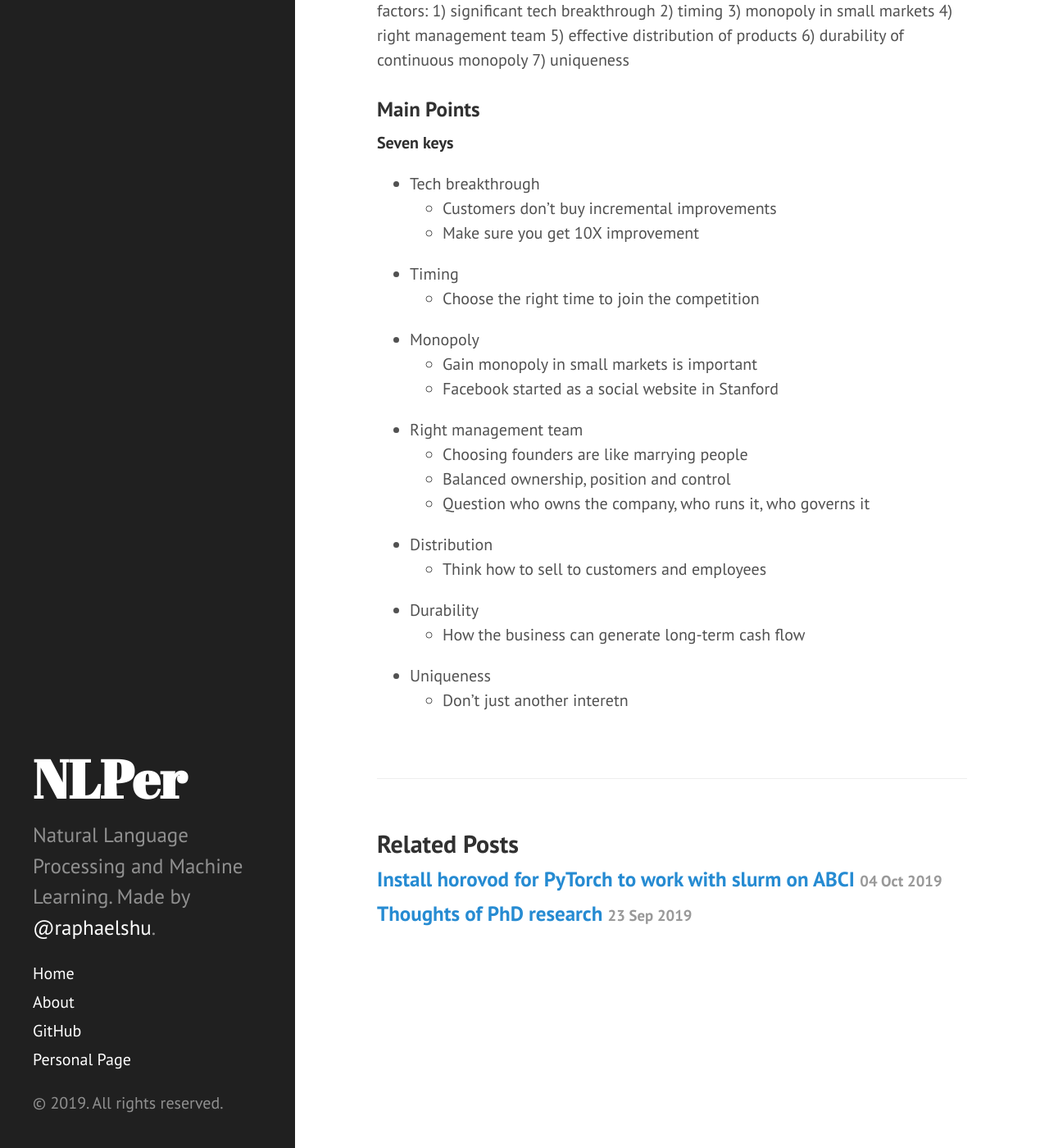
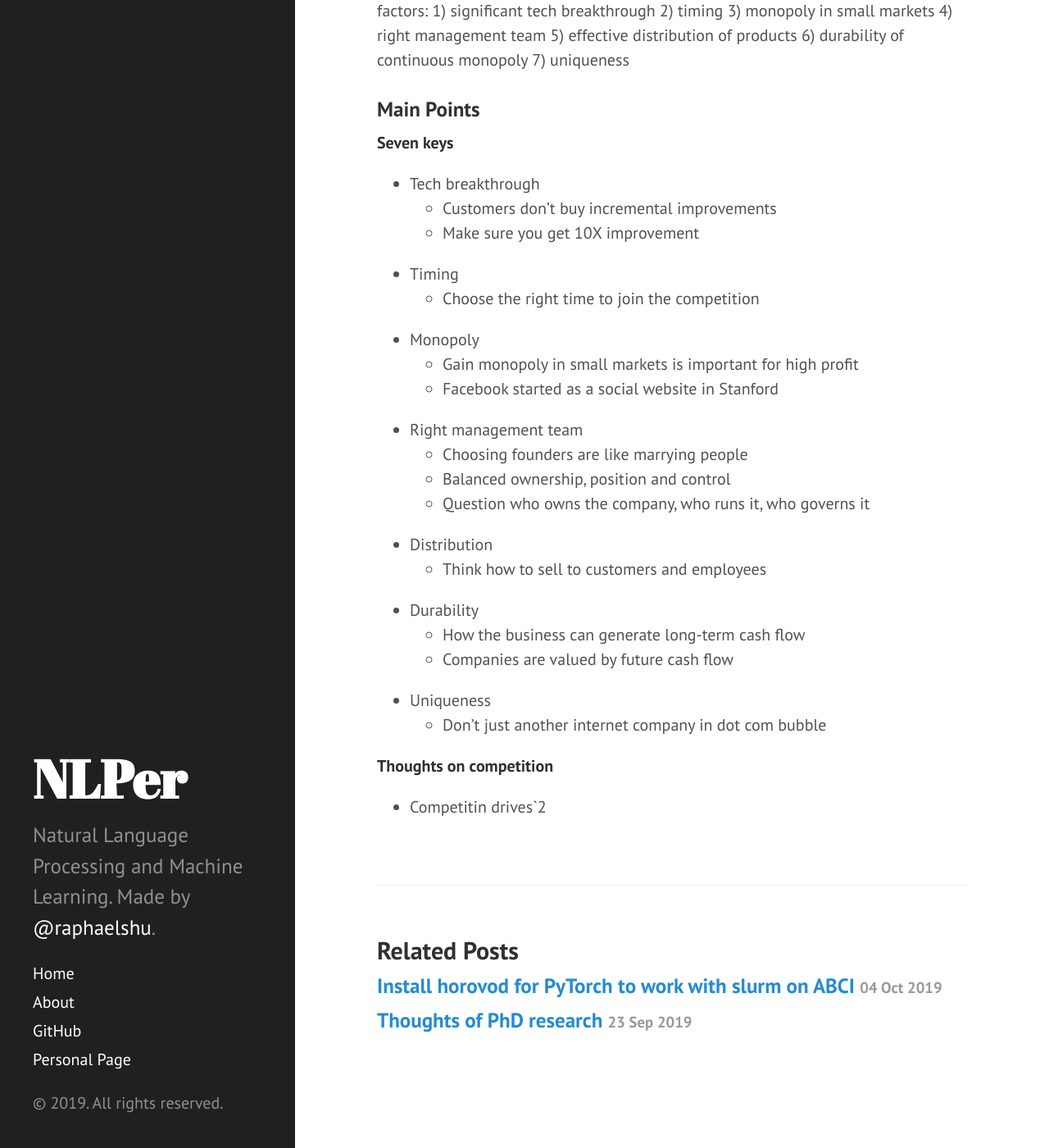
Before and after one commit to zomux/nlper, a Jekyll site: the page built from _posts/2019-10-13-book-review-zero-to-one.md, in a window 1280 px wide and 1400 px high, scrolled down 395 px. Shown: the whole window at 82% size. Built offline with Jekyll 4.4.1, drawn with Linux system fonts in a browser that asks for light colours; our own code applies the rules of GitHub Pages for plain Markdown files; comment, search, counter and statistics services are not loaded.

Commit message:
_posts/2019-10-13-book-review-zero-to-one.md updated from https://stackedit.io/

```diff
--- a/_posts/2019-10-13-book-review-zero-to-one.md
+++ b/_posts/2019-10-13-book-review-zero-to-one.md
@@ -23,7 +23,7 @@ Key Message: To successfully run a startup, the founders have to consider seven
 - Timing
 	- Choose the right time to join the competition
 - Monopoly
-	- Gain monopoly in small markets is important
+	- Gain monopoly in small markets is important for high profit
 	- Facebook started as a social website in Stanford
 - Right management team
 	- Choosing founders are like marrying people
@@ -33,8 +33,13 @@ Key Message: To successfully run a startup, the founders have to consider seven
 	- Think how to sell to customers and employees
 - Durability
 	- How the business can generate long-term cash flow
+	- Companies are valued by future cash flow
 - Uniqueness
-	- Don't just another interetn
+	- Don't just another internet company in dot com bubble
+
+**Thoughts on competition**
+
+- Competitin drives`2
 <!--stackedit_data:
-eyJoaXN0b3J5IjpbMTAyMjU3MDk2OV19
+eyJoaXN0b3J5IjpbLTI5NjM1OTA3NF19
 -->
```
